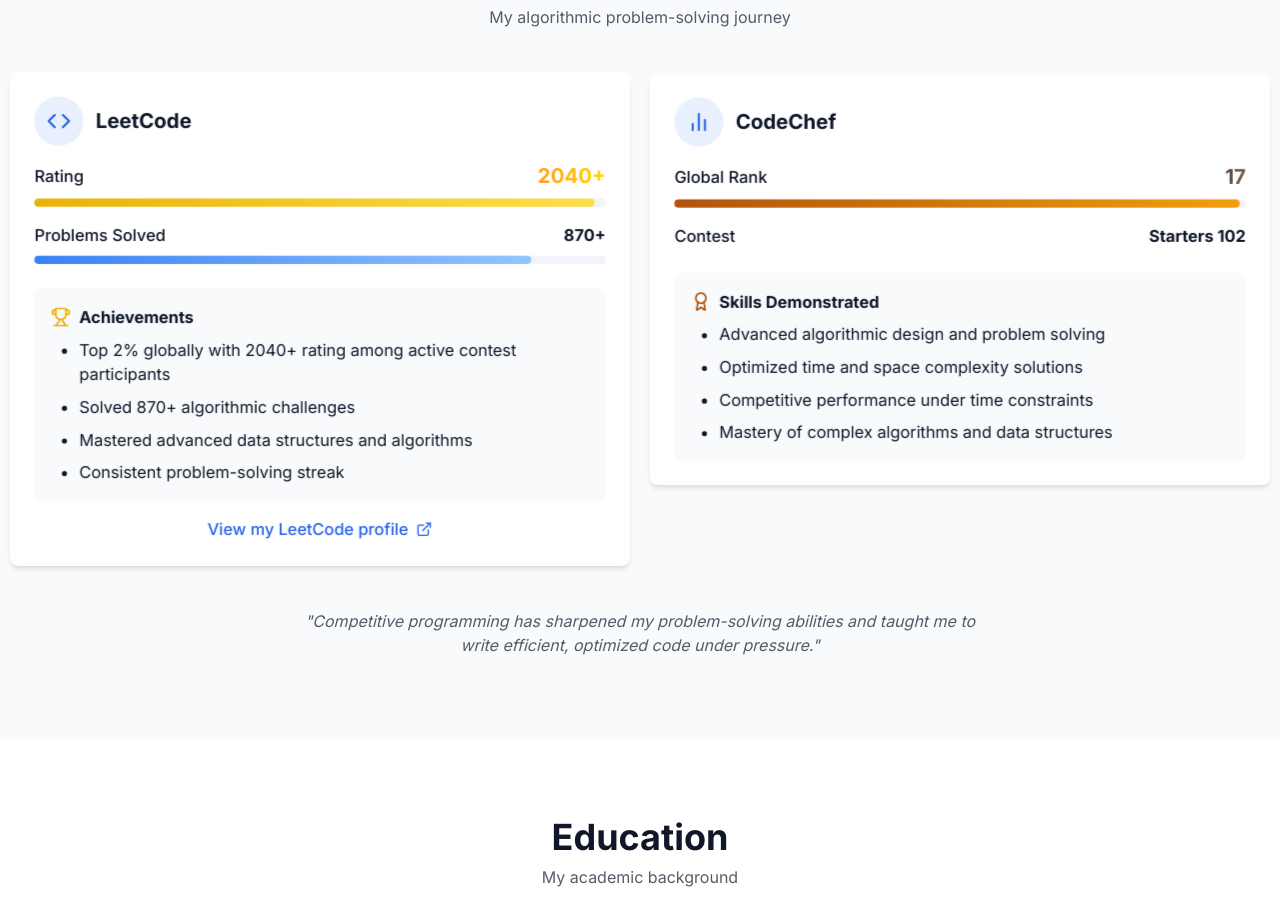
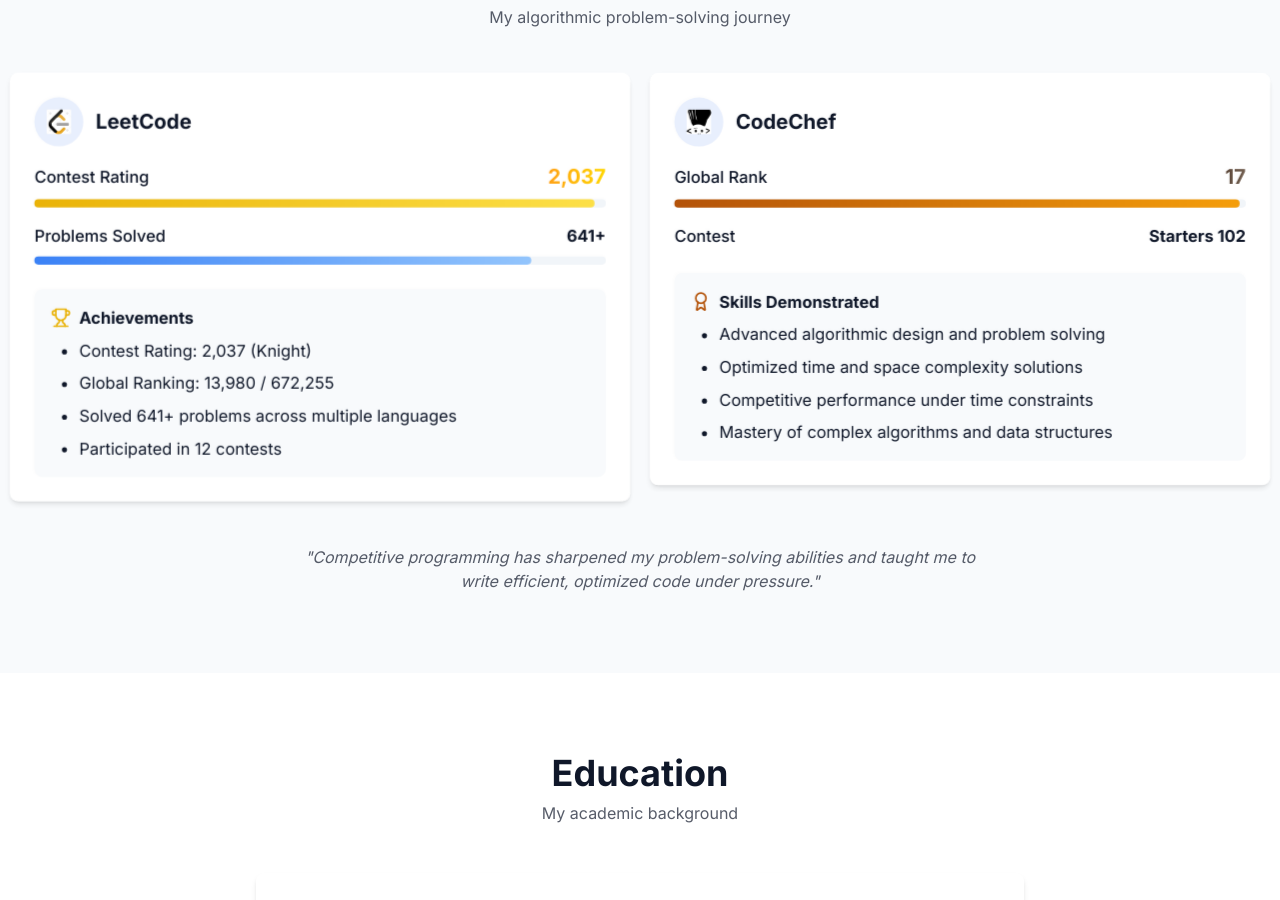
Before and after one commit to AlpostAyush/ayush-portfolio, a Next.js app: page / in a window 1280 px wide. Shown: the part 3417-4317 px from the top of the page. Built offline with nearby package versions, Linux system fonts and the light colour scheme.

Commit message:
images added

```diff
--- a/components/competitive-programming.tsx
+++ b/components/competitive-programming.tsx
@@ -1,7 +1,7 @@
 "use client"
 
 import { motion } from "framer-motion"
-import { TrophyIcon, CodeIcon, BarChart2Icon, AwardIcon, ExternalLinkIcon } from "lucide-react"
+import { TrophyIcon, CodeIcon, BarChart2Icon, AwardIcon } from "lucide-react"
 import TiltCard from "@/components/tilt-card"
 
 export default function CompetitiveProgramming() {
@@ -20,6 +20,7 @@
         </motion.div>
 
         <div className="grid grid-cols-1 md:grid-cols-2 gap-8">
+          {/* LeetCode Card */}
           <motion.div
             initial={{ opacity: 0, x: -30 }}
             whileInView={{ opacity: 1, x: 0 }}
@@ -30,15 +31,26 @@
               <div className="bg-card rounded-lg p-6 shadow-md h-full">
                 <div className="flex items-center gap-3 mb-4">
                   <div className="bg-primary/10 p-3 rounded-full">
-                    <CodeIcon className="h-6 w-6 text-primary" />
+                    <a
+                      href="https://leetcode.com/u/4ush/"
+                      target="_blank"
+                      rel="noopener noreferrer"
+                    >
+                      {/* LeetCode Icon */}
+                      <img
+                        src="download (2).png"
+                        alt="LeetCode"
+                        className="h-6 w-6"
+                      />
+                    </a>
                   </div>
                   <h3 className="text-xl font-bold">LeetCode</h3>
                 </div>
 
                 <div className="mb-6">
                   <div className="flex justify-between items-center mb-2">
-                    <span className="font-medium">Rating</span>
-                    <span className="leetcode-rating font-bold text-xl">2040+</span>
+                    <span className="font-medium">Contest Rating</span>
+                    <span className="leetcode-rating font-bold text-xl">2,037</span>
                   </div>
                   <div className="w-full bg-muted rounded-full h-2 mb-4">
                     <motion.div
@@ -52,7 +64,7 @@
 
                   <div className="flex justify-between items-center mb-2">
                     <span className="font-medium">Problems Solved</span>
-                    <span className="font-bold">870+</span>
+                    <span className="font-bold">641+</span>
                   </div>
                   <div className="w-full bg-muted rounded-full h-2 mb-4">
                     <motion.div
@@ -71,22 +83,11 @@
                     <h4 className="font-bold">Achievements</h4>
                   </div>
                   <ul className="space-y-2 pl-7 list-disc">
-                    <li>Top 2% globally with 2040+ rating among active contest participants</li>
-                    <li>Solved 870+ algorithmic challenges</li>
-                    <li>Mastered advanced data structures and algorithms</li>
-                    <li>Consistent problem-solving streak</li>
+                    <li>Contest Rating: 2,037 (Knight)</li>
+                    <li>Global Ranking: 13,980 / 672,255</li>
+                    <li>Solved 641+ problems across multiple languages</li>
+                    <li>Participated in 12 contests</li>
                   </ul>
-                </div>
-                <div className="mt-4 text-center">
-                  <a
-                    href="https://leetcode.com/4ush"
-                    target="_blank"
-                    rel="noopener noreferrer"
-                    className="inline-flex items-center gap-2 text-primary font-medium hover:underline"
-                  >
-                    View my LeetCode profile
-                    <ExternalLinkIcon className="h-4 w-4" />
-                  </a>
                 </div>
               </div>
             </TiltCard>
@@ -102,7 +103,18 @@
               <div className="bg-card rounded-lg p-6 shadow-md h-full">
                 <div className="flex items-center gap-3 mb-4">
                   <div className="bg-primary/10 p-3 rounded-full">
-                    <BarChart2Icon className="h-6 w-6 text-primary" />
+                    <a
+                      href="https://www.codechef.com/users/code4yu69"
+                      target="_blank"
+                      rel="noopener noreferrer"
+                    >
+                      {/* CodeChef Icon */}
+                      <img
+                        src="download.png"
+                        alt="CodeChef"
+                        className="h-6 w-6"
+                      />
+                    </a>
                   </div>
                   <h3 className="text-xl font-bold">CodeChef</h3>
                 </div>
```
Also changed, not shown: public/download (2).png (added), public/download.png (added).
